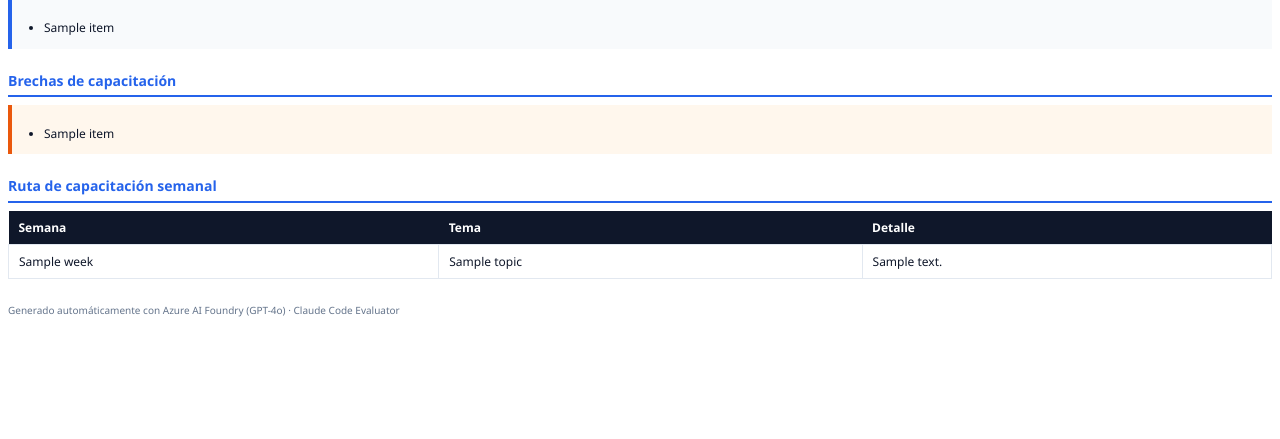
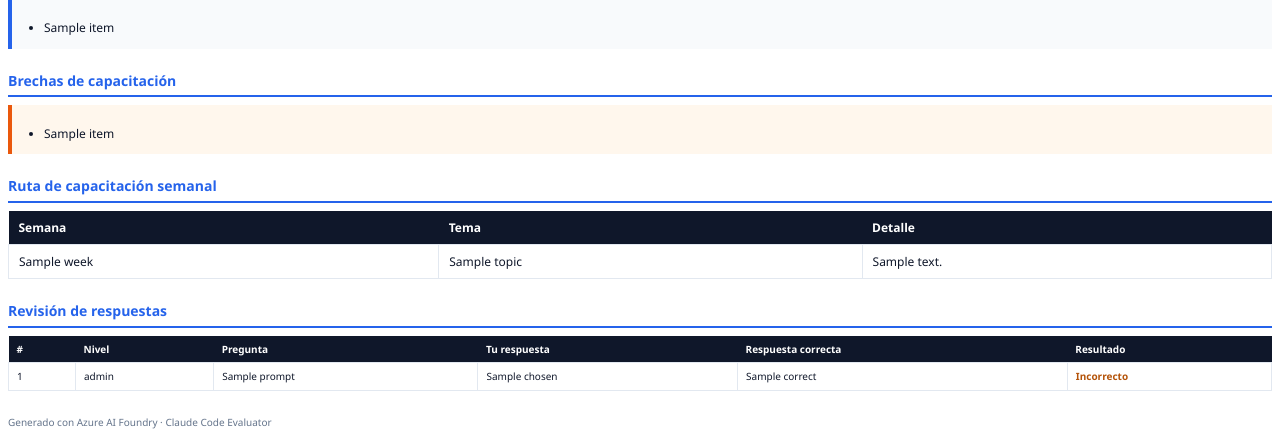
Before and after one commit to ManuelFGalindo/evaluador-cloud-code, a FastAPI app: template templates/report_template.html in a window 1280 px wide. Shown: the part 491-930 px from the top of the page. Before the commit the page ends 808 px from the top, so only its background shows below. Run offline with FastAPI, Linux system fonts and the light colour scheme; the template is opened without the code that fills it: most values are stand-ins (such as "Sample title", 1, 10 or a date in 2020).

Commit message:
Anade al PDF la tabla de respuesta del usuario vs correcta.
Co-authored-by: Cursor <cursoragent@cursor.com>

```diff
--- a/main.py
+++ b/main.py
@@ -410,6 +410,7 @@ async def generate_report(
         report = diagnose_with_azure(dev_name, dev_role, scored)
     except Exception:
         report = local_narrative(scored)
+    report["answers"] = scored["details"]
 
     html = templates.get_template("report_template.html").render(
         developer={"name": dev_name, "role": dev_role},
--- a/templates/report_template.html
+++ b/templates/report_template.html
@@ -69,6 +69,26 @@
       padding: 8px 10px;
       background: #ffffff;
     }
+    table.answers {
+      width: 100%;
+      border-collapse: collapse;
+      margin-top: 8px;
+      font-size: 10px;
+    }
+    table.answers th {
+      background: #0f172a;
+      color: white;
+      text-align: left;
+      padding: 6px 8px;
+    }
+    table.answers td {
+      border: 1px solid #e2e8f0;
+      padding: 6px 8px;
+      vertical-align: top;
+      background: #ffffff;
+    }
+    .ok { color: #166534; font-weight: 700; }
+    .bad { color: #b45309; font-weight: 700; }
     .footer {
       margin-top: 24px;
       color: #64748b;
@@ -154,6 +174,38 @@
     </tbody>
   </table>
 
-  <p class="footer">Generado automáticamente con Azure AI Foundry (GPT-4o) · Claude Code Evaluator</p>
+  <h2>Revisión de respuestas</h2>
+  <table class="answers">
+    <thead>
+      <tr>
+        <th>#</th>
+        <th>Nivel</th>
+        <th>Pregunta</th>
+        <th>Tu respuesta</th>
+        <th>Respuesta correcta</th>
+        <th>Resultado</th>
+      </tr>
+    </thead>
+    <tbody>
+      {% for item in report.answers %}
+      <tr>
+        <td>{{ loop.index }}</td>
+        <td>{{ item.level }}</td>
+        <td>{{ item.prompt }}</td>
+        <td>{{ item.chosen }}</td>
+        <td>{{ item.correct }}</td>
+        <td>
+          {% if item.is_correct %}
+          <span class="ok">Correcto</span>
+          {% else %}
+          <span class="bad">Incorrecto</span>
+          {% endif %}
+        </td>
+      </tr>
+      {% endfor %}
+    </tbody>
+  </table>
+
+  <p class="footer">Generado con Azure AI Foundry · Claude Code Evaluator</p>
 </body>
 </html>
```
